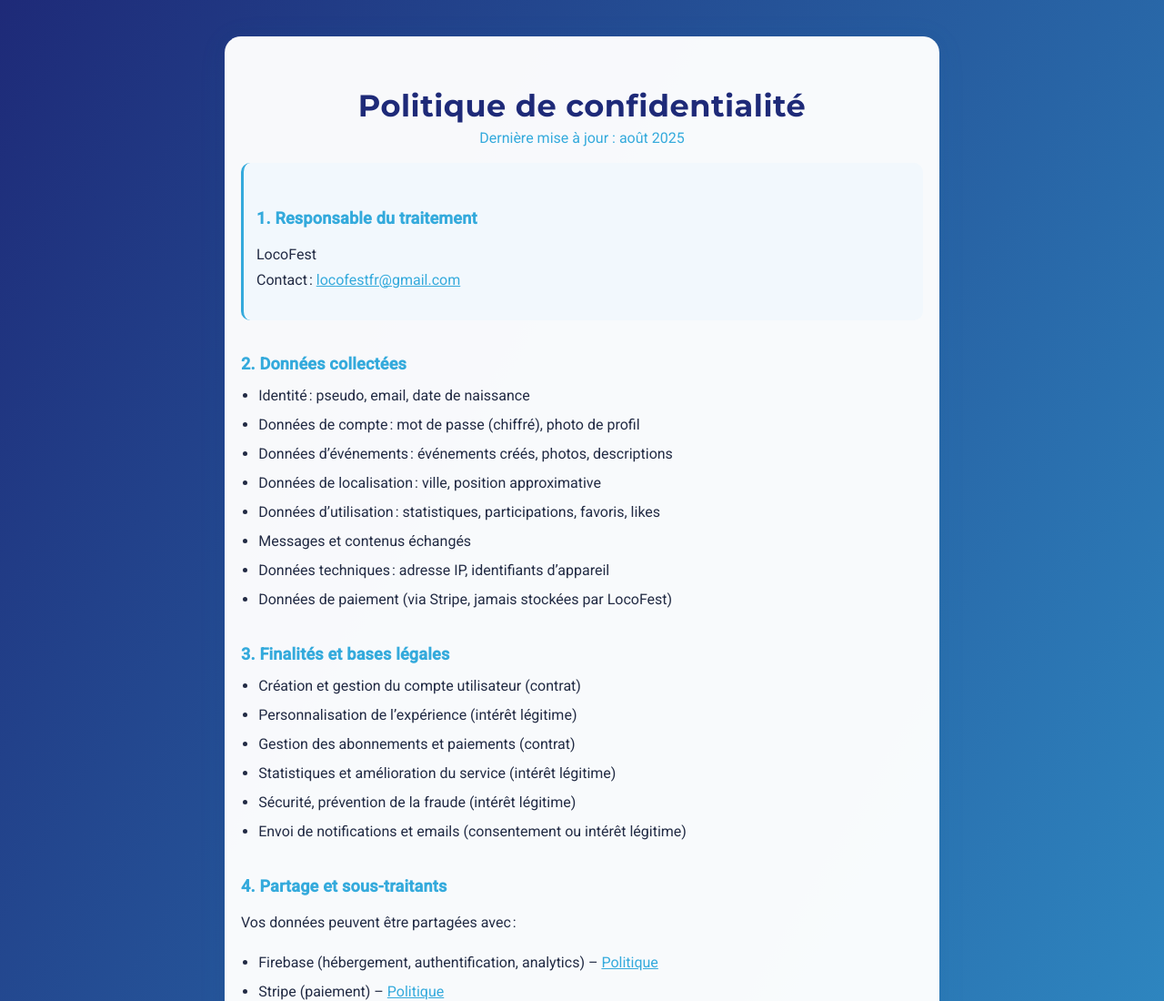
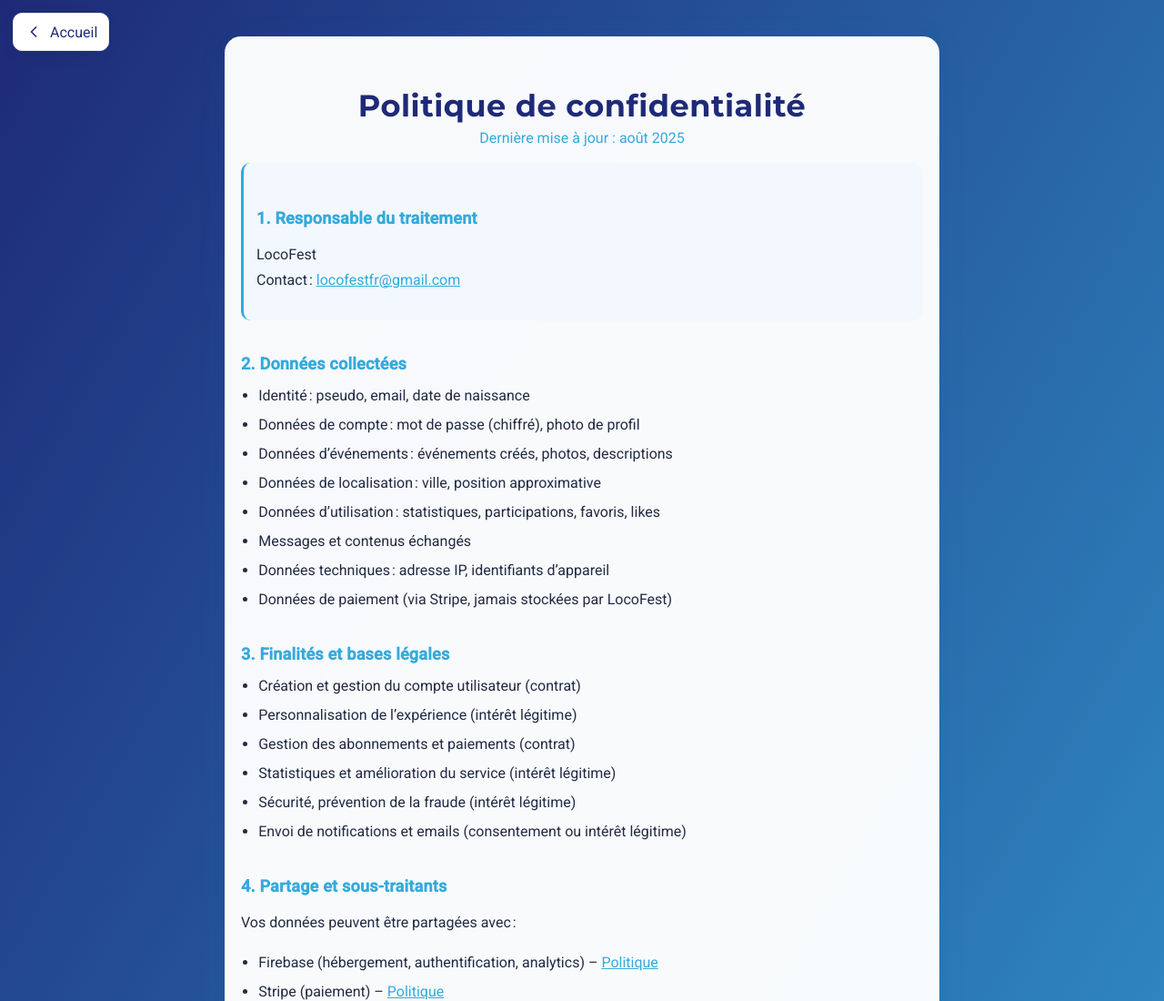
Before and after one commit to Prod-bit/locofest-website, a plain HTML site: page politique-confidentialite.html in a window 1280 px wide. Shown: the top 1100 px of the page at 91% size. Drawn offline with Linux system fonts and the light colour scheme.

Commit message:
Add files via upload

```diff
--- a/politique-confidentialite.html
+++ b/politique-confidentialite.html
@@ -80,6 +80,20 @@
     a:hover, a:focus {
       color: #1e2a78;
     }
+
+    /* Bouton Accueil (discret et accessible) */
+    .back{
+      position: fixed; top: 14px; left: 14px;
+      display: inline-flex; align-items: center; gap: 8px;
+      padding: 10px 12px;
+      color: #1e2a78; background: #fff;
+      border: 1px solid #e7e9ef; border-radius: 10px;
+      text-decoration: none; box-shadow: 0 4px 18px rgba(0,0,0,.05);
+      z-index: 10;
+    }
+    .back:hover{ filter: brightness(1.02); }
+    .back:focus-visible{ outline: none; box-shadow: 0 0 0 3px #34aadc33; }
+
     @media (max-width: 700px) {
       .container { padding: 10px 2vw 16px 2vw; }
       h1 { font-size: 1.2rem; }
@@ -89,6 +103,16 @@
   </style>
 </head>
 <body>
+  <!-- Bouton Accueil -->
+  <a class="back" href="index.html" aria-label="Retour à l’accueil">
+    <svg width="20" height="20" viewBox="0 0 24 24" fill="none"
+         xmlns="http://www.w3.org/2000/svg" aria-hidden="true">
+      <path d="M15 18l-6-6 6-6" stroke="currentColor" stroke-width="2"
+            stroke-linecap="round" stroke-linejoin="round"/>
+    </svg>
+    Accueil
+  </a>
+
   <div class="container">
     <div class="header">
       <h1>Politique de confidentialité</h1>
```
